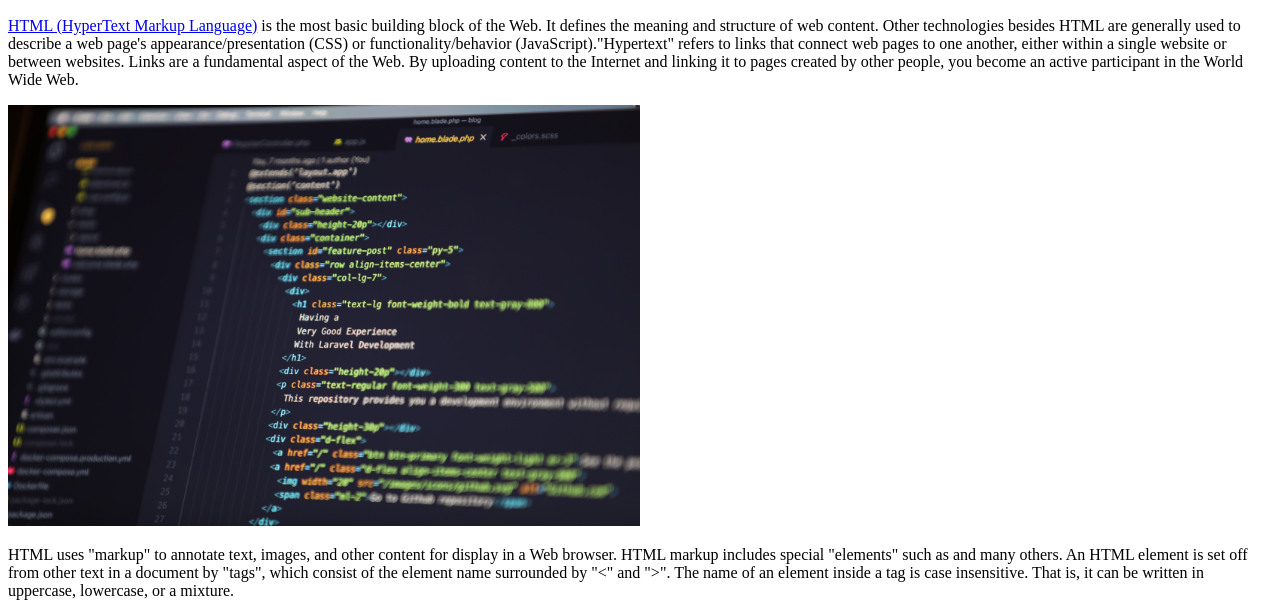
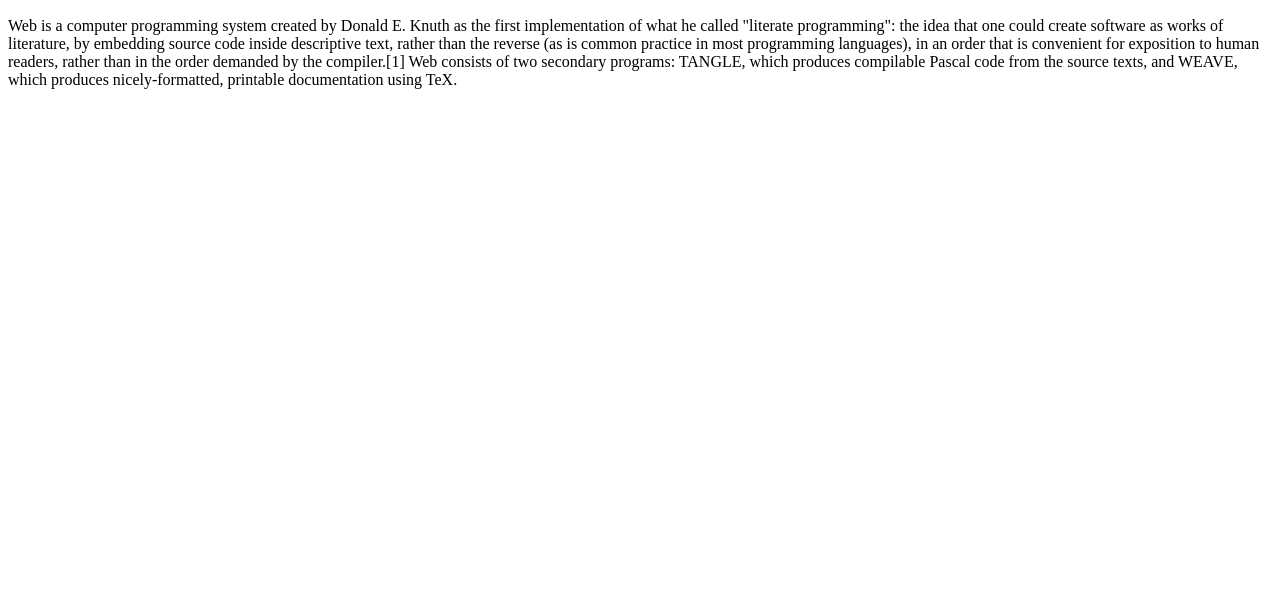
Before and after one commit to minsgmin/my-first-web-site, a plain HTML site: page index.html in a window 1280 px wide. Shown: the part 184-800 px from the top of the page. Drawn offline with Linux system fonts and the light colour scheme.

Commit message:
Update index.html
WEB ㅡmodify

```diff
--- a/index.html
+++ b/index.html
@@ -15,9 +15,8 @@
 
 <h2>WEB</h2>
 
-<p><a href="https://www.w3.org/TR/2011/WD-html5-20110405/" target="_blank" title="html5 specification">HTML (HyperText Markup Language)</a> is the most basic building block of the Web. It defines the meaning and structure of web content. Other technologies besides HTML are generally used to describe a web page's appearance/presentation (CSS) or functionality/behavior (JavaScript)."Hypertext" refers to links that connect web pages to one another, either within a single website or between websites. Links are a fundamental aspect of the Web. By uploading content to the Internet and linking it to pages created by other people, you become an active participant in the World Wide Web.</p>
-<img src="html.jpg" width="50%">
-<p>HTML uses "markup" to annotate text, images, and other content for display in a Web browser. HTML markup includes special "elements" such as and many others.
-An HTML element is set off from other text in a document by "tags", which consist of the element name surrounded by "<" and ">".  The name of an element inside a tag is case insensitive. That is, it can be written in uppercase, lowercase, or a mixture. </p>
+<p>Web is a computer programming system created by Donald E. Knuth as the first implementation of what he called "literate programming": the idea that one could create software as works of literature, by embedding source code inside descriptive text, rather than the reverse (as is common practice in most programming languages), in an order that is convenient for exposition to human readers, rather than in the order demanded by the compiler.[1]
+
+Web consists of two secondary programs: TANGLE, which produces compilable Pascal code from the source texts, and WEAVE, which produces nicely-formatted, printable documentation using TeX. </p>
 </body>
 </html>
```
